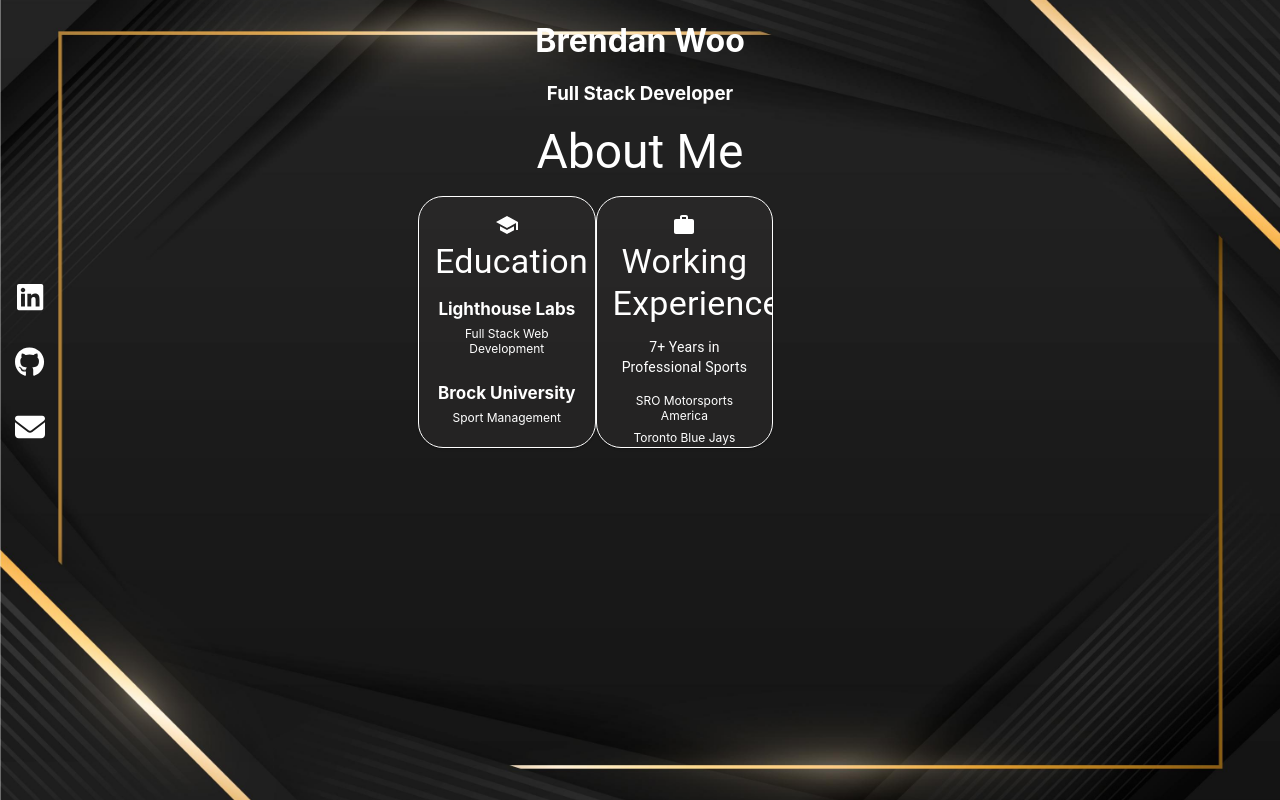
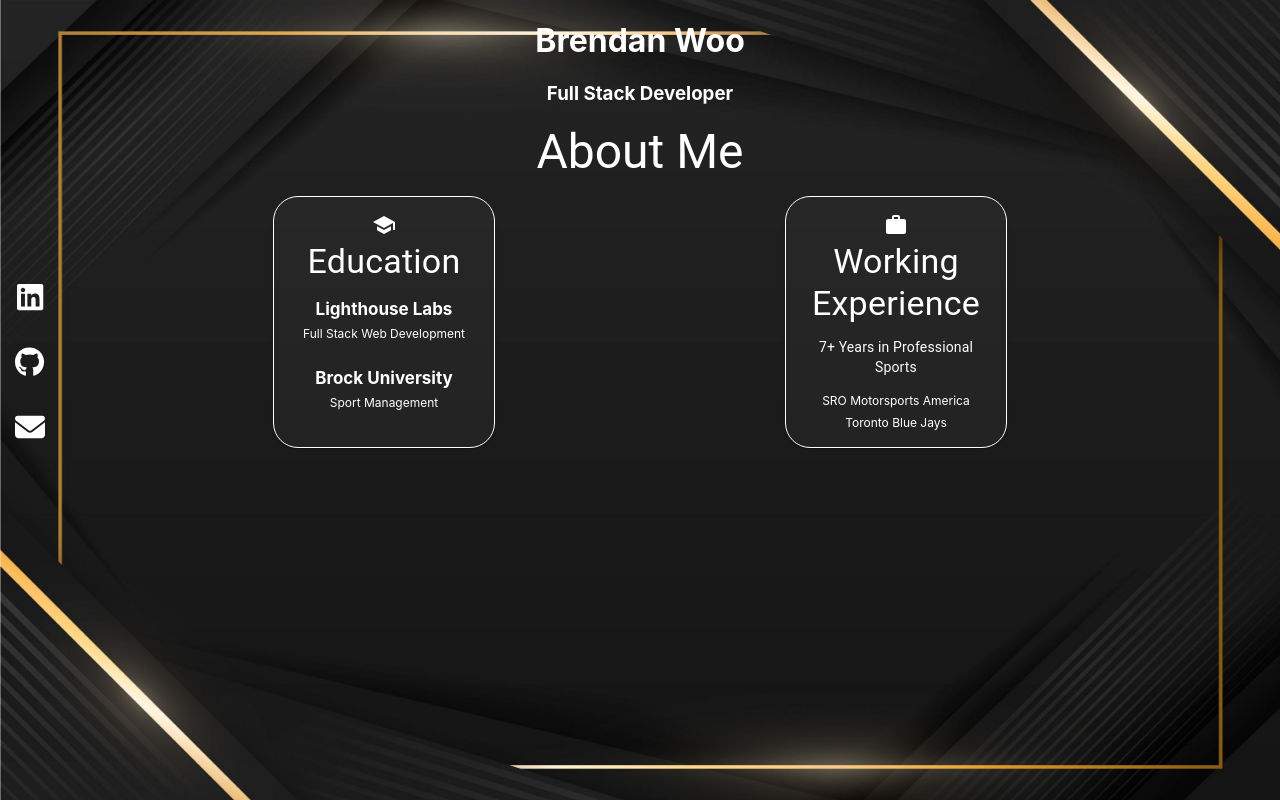
Before and after one commit to woobrendan/personal-portfolio, a React (Create React App) app in the folder portfolio/: page / in a window 1280 px wide. Built offline with nearby package versions, Linux system fonts and the light colour scheme.

Commit message:
fix nested of styles

```diff
--- a/portfolio/src/Styles/about.scss
+++ b/portfolio/src/Styles/about.scss
@@ -1,3 +1,8 @@
+.About-cards {
+  display: flex;
+  flex-direction: column;
+  align-items: center;
+
   .Card-list {
     display: flex;
     justify-content: space-around;
@@ -18,11 +23,6 @@
       }
     }
   }
-
-.About-container {
-  display: flex;
-  flex-direction: column;
-  align-items: center;
 }
 
 .MuiCardContent-root {
```
Lines whose indentation alone changed are shown as unchanged.
